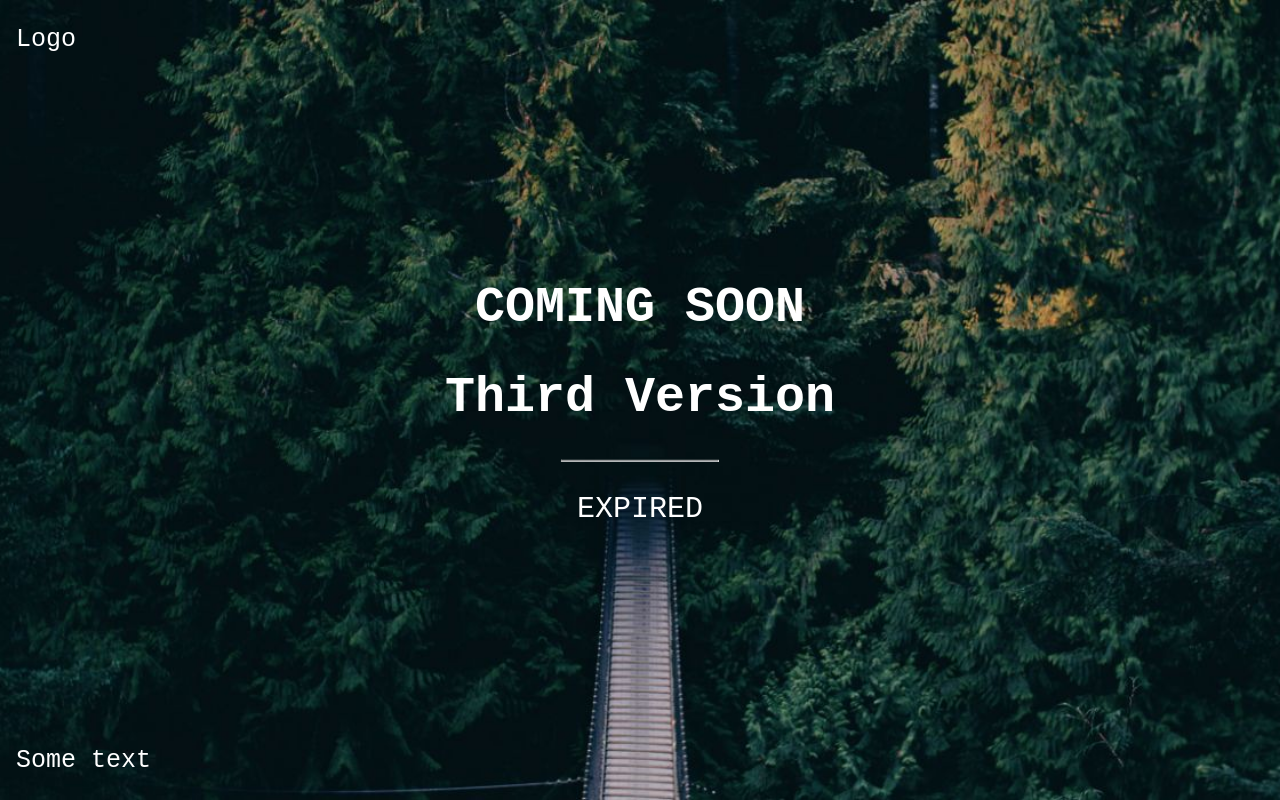
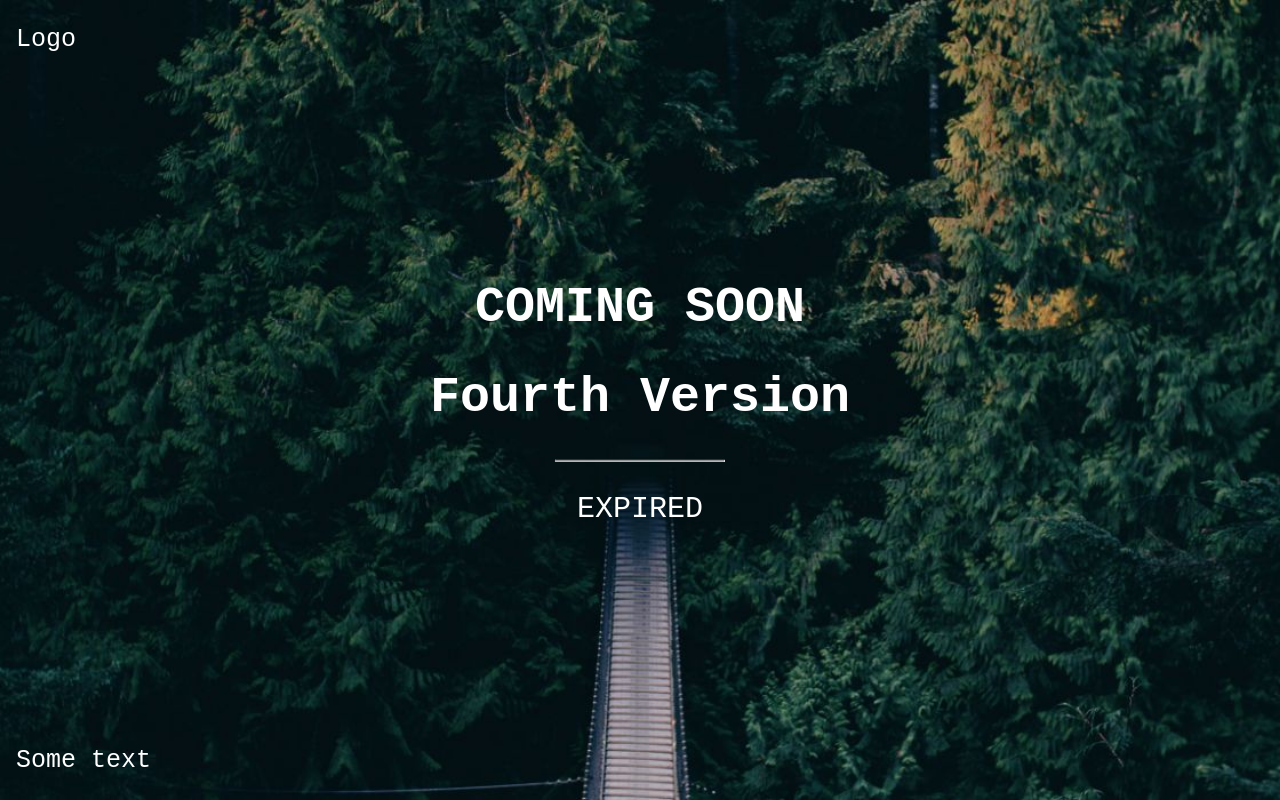
Before and after one commit to vishnulal210897/Rollback-Demo-App, a plain HTML site: page index.html in a window 1280 px wide. Drawn offline with Linux system fonts and the light colour scheme.

Commit message:
Update index.html

```diff
--- a/index.html
+++ b/index.html
@@ -50,7 +50,7 @@ hr {
   </div>
   <div class="middle">
     <h1>COMING SOON </h1>
-     <h1> Third Version</h1>
+     <h1> Fourth Version</h1>
     <hr>
     <p id="demo" style="font-size:30px"></p>
   </div>
```
